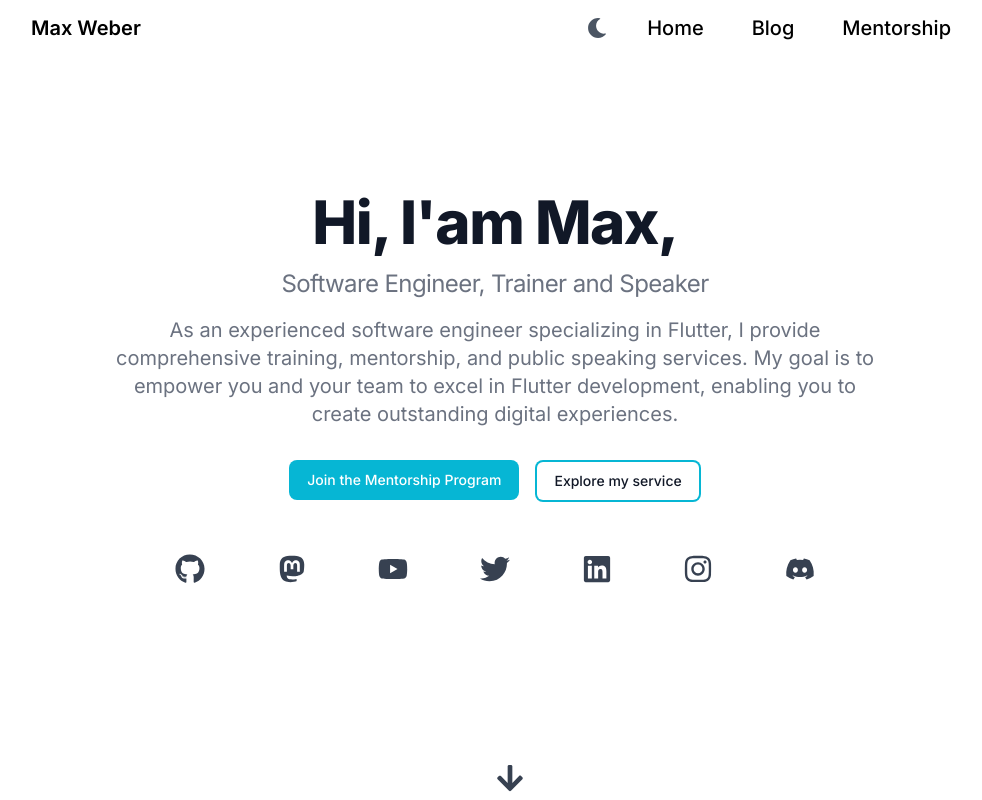
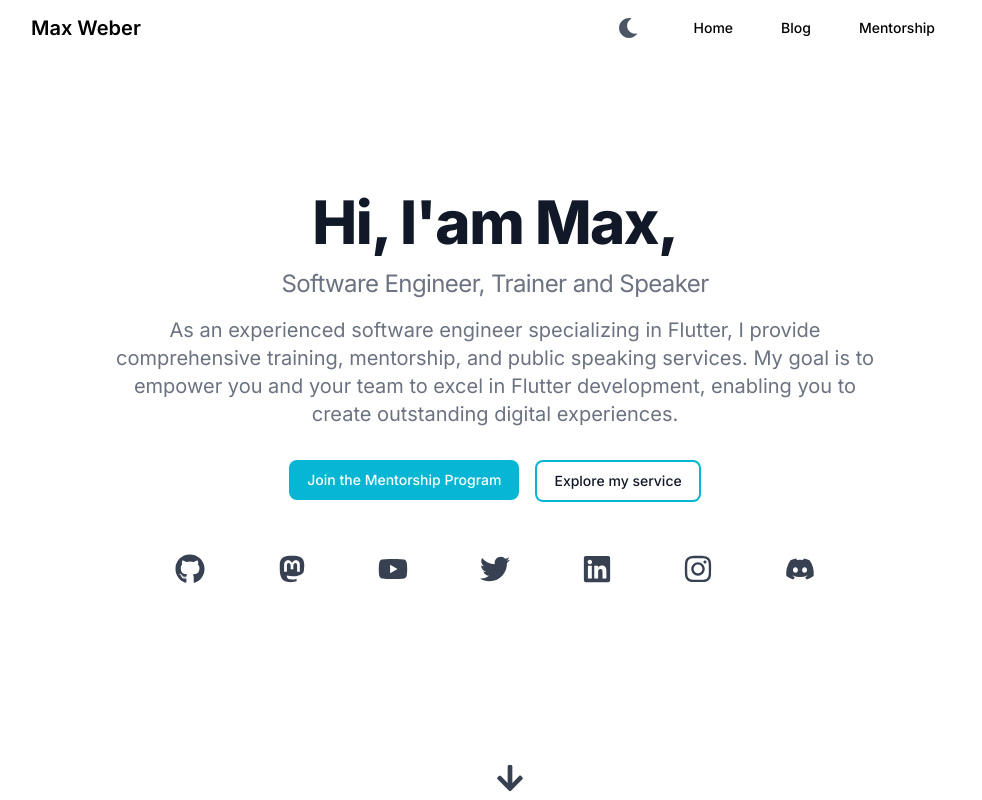
Before and after one commit to md-weber/website, a Next.js app: page / in a window 1280 px wide. Shown: the top 800 px of the page, without its empty margins (145-1127 px from the left). Built offline with nearby package versions, Linux system fonts and the light colour scheme.

Commit message:
[Blog] Enabled the links and made the Menu presentable

```diff
--- a/src/app/layout.tsx
+++ b/src/app/layout.tsx
@@ -37,9 +37,11 @@ export default function RootLayout({children,}: { children: React.ReactNode }) {
             <body className={inter.className}>
             <div className={darkMode ? 'dark' : ''}>
                 <main className='bg-white px-10 md:px-20 lg:px-40 dark:bg-gray-800 min-h-full'>
-                    <NavBar toggleDarkMode={toggleDarkMode} darkMode={darkMode}/>
-                    <div className={"py-5"}><DynamicBreadcrumb/></div>
-                    {children}
+                    <div className={"max-w-screen-lg mx-auto"}>
+                        <NavBar toggleDarkMode={toggleDarkMode} darkMode={darkMode}/>
+                        <div className={"py-5"}><DynamicBreadcrumb/></div>
+                        {children}
+                    </div>
                 </main>
                 <FooterWithSocialMediaIcons/>
             </div>
--- a/src/components/nav-bar.tsx
+++ b/src/components/nav-bar.tsx
@@ -10,28 +10,37 @@ export default function NavBar(props: { toggleDarkMode: () => void, darkMode: bo
                     Max Weber
                 </span>
             </Link>
-            <div className={"flex"}>
-                <div onClick={props.toggleDarkMode} className={"rounded-lg inline-flex items-center px-2 md:px-8"}>
+            <div className={"flex flex-grow justify-end"}>
+                <div onClick={props.toggleDarkMode}
+                     className={"rounded-lg inline-flex items-center px-2 md:px-8 cursor-pointer"}>
                     {props.darkMode ? <FaSun className={"text-gray-300  text-xl"}/> :
                         <FaMoon className={"text-gray-600 text-xl"}/>}
                 </div>
                 <Navbar.Toggle/>
 
-                <Navbar.Collapse className={""}>
-                    <Link href="/"
-                          className={"bg-blue-700 text-xl dark:text-white py-1 px-2 md:bg-transparent"}>
-                        <p> Home </p>
-                    </Link>
-                    <Link href="/blog"
-                          className={"bg-blue-700 text-xl dark:text-white py-1 px-2 md:bg-transparent"}>
-                        <p> Blog </p>
-                    </Link>
-                    <Link href={"/mentorship"}
-                          className={"bg-blue-700 text-xl dark:text-white py-1 px-2 md:bg-transparent"}>
-                        <p> Mentorship </p>
-                    </Link>
-                </Navbar.Collapse>
+
             </div>
+            <Navbar.Collapse className={"bg-transparent"}>
+                <ul className="flex flex-col font-medium lg:flex-row lg:mt-0">
+                    <li className={"border-b-gray-700 border-b-2 md:border-b-0"}>
+                        <Link href="/"
+                              className="block px-6 py-2 hover:text-white rounded  lg:bg-transparent lg:text-primary-700 dark:text-gray-400 hover:bg-gray-700 dark:hover:text-white transition-all duration-200"
+                              aria-current="page">
+                            Home
+                        </Link>
+                    </li>
+                    <li className={"border-b-gray-700 border-b-2 md:border-b-0"}>
+                        <Link href="/blog"
+                              className="block px-6 py-2 hover:text-white rounded bg-primary-700 lg:bg-transparent lg:text-primary-700 dark:text-gray-400 hover:bg-gray-700 dark:hover:text-white transition-all duration-200"
+                              aria-current="page">Blog</Link>
+                    </li>
+                    <li>
+                        <Link href="/mentorship"
+                              className="block px-6 py-2 hover:text-white rounded bg-primary-700 lg:bg-transparent lg:text-primary-700 dark:text-gray-400 hover:bg-gray-700 dark:hover:text-white transition-all duration-200"
+                              aria-current="page">Mentorship</Link>
+                    </li>
+                </ul>
+            </Navbar.Collapse>
 
         </Navbar>
     )
```
